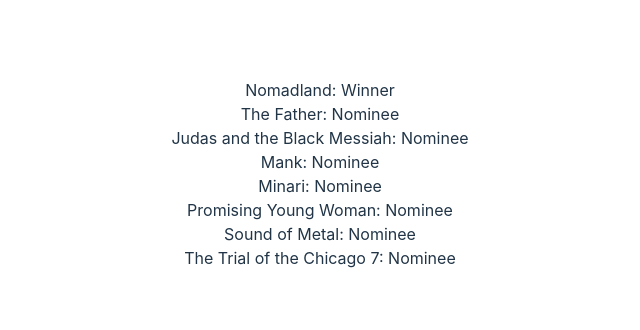
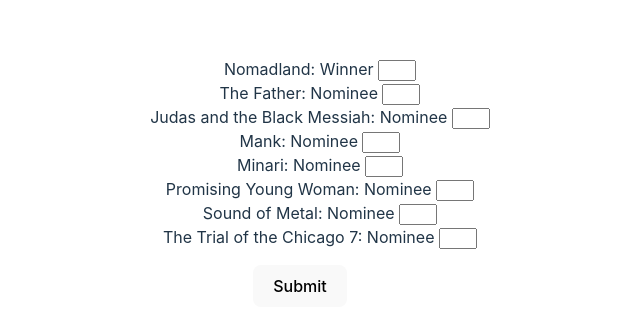
Before and after one commit to rohansinha01/oscars, a React (Vite) app: page / in a window 1280 px wide. Shown: the part 226-556 px from the top of the page, without its empty margins (340-980 px from the left). Built offline with nearby package versions, Linux system fonts and the light colour scheme.

Commit message:
added button

```diff
--- a/src/components/Ranker.jsx
+++ b/src/components/Ranker.jsx
@@ -1,15 +1,20 @@
 import data from "../data/movies.json";
 
 const Ranker = () => {
+
   return (
+    <div>
       <ul>
         {data.map(({ index, title, status }) => (
           <div key={index}>
-          {title}: {status}
+            {title}: {status} <input />
           </div>
         ))}
       </ul>
+      <button>Submit</button>
+    </div>
   );
+
 };
 
 export default Ranker;
```
Lines whose indentation alone changed are shown as unchanged.
